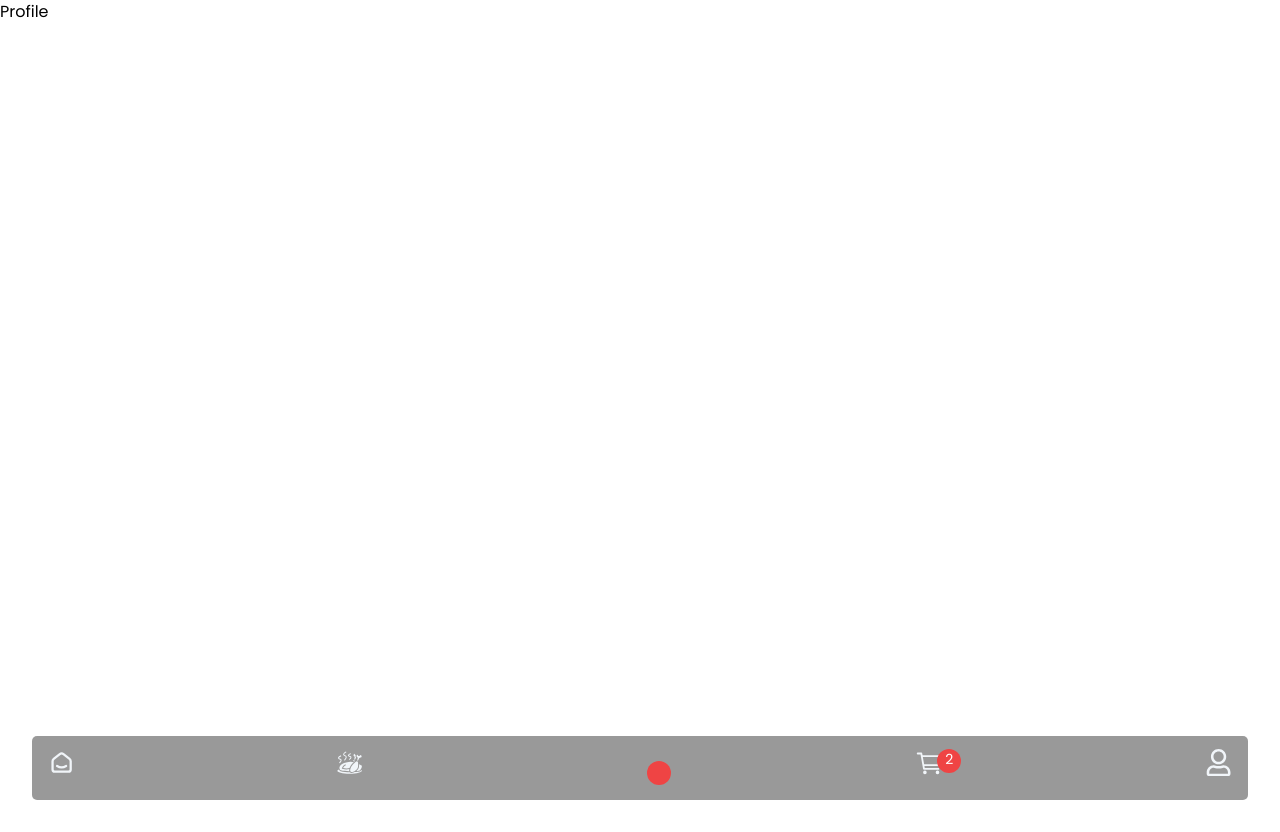
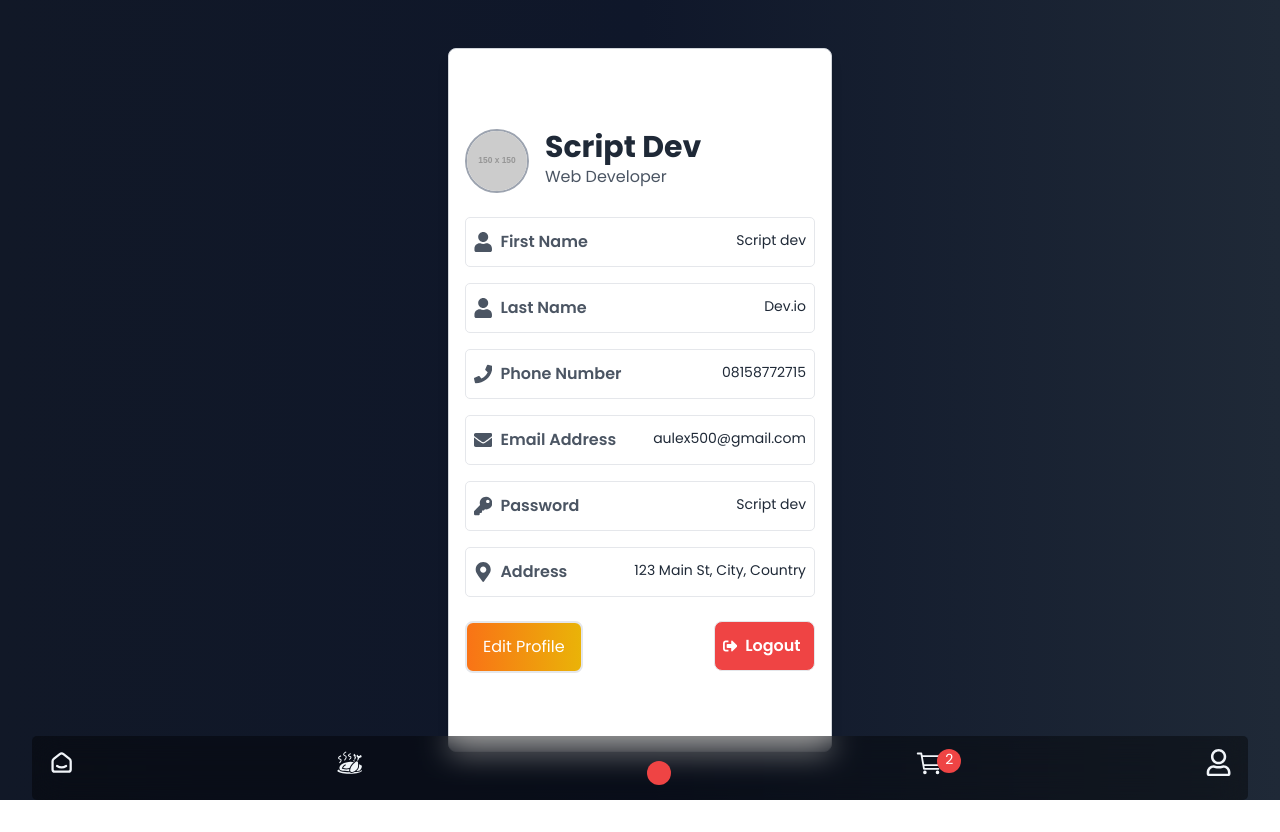
Before and after one commit to au-lex/FOOD_DElivery_WebApp, a React (Vite) app: page /Profile in a window 1280 px wide. Before the commit the page ends 800 px from the top, so only its background shows below. Built offline with nearby package versions, Linux system fonts and the light colour scheme; some icons are missing.

Commit message:
profile page

```diff
--- a/src/Components/Pages/Cart.jsx
+++ b/src/Components/Pages/Cart.jsx
@@ -6,7 +6,89 @@ const Cart = () => {
   return (
     <>
     <Loader />
-    Cart
+    {/* {isCartOpen && (
+  <>
+<div className='fixed top-0 left-0 w-full h-full bg-white  z-40'></div>
+
+        <div
+          className="bg-white min-h-[20rem] top-[4rem]   z-50 px-6 w-full fixed mb-[5rem]
+          act"
+
+        >
+   <div className=''>
+      <h1 className="text-xl font-meduim pt-4 mb-4">My Cart</h1>
+
+      {cart.length === 0 ? (
+        <p className="text-gray-500">No items in the cart</p>
+      ) : (
+        <ul className="space-y-4">
+          {cart.map((item, index) => (
+            <li
+              key={index}
+              className="flex items-center justify-between border-b border-gray-200 py-4"
+            >
+              <div className="flex items-center space-x-4">
+                <div className="flex-shrink-0 w-16 h-16">
+                  <img
+                    src={item.imgUrl}
+                    alt={item.name}
+                    className="w-full h-full object-cover rounded"
+                  />
+                </div>
+                <div>
+                  <h3 className="text-[12px] font-meduim">{item.name}</h3>
+                  <p className="text-gray-500">${item.price.toFixed(2)}</p>
+                </div>
+              </div>
+              <div className="flex items-center space-x-2">
+                <button
+                  onClick={() => decreaseQuantity(index)}
+                  className="text-gray-500 px-2 py-1 border border-gray-300 rounded"
+                >
+                  -
+                </button>
+                <span className="font-semibold">{item.quantity}</span>
+                <button
+                  onClick={() => increaseQuantity(index)}
+                  className="text-gray-500 px-2 py-1 border border-gray-300 rounded"
+                >
+                  +
+                </button>
+              </div>
+              <button
+                onClick={() => removeFromCart(index)}
+
+              >
+                   <RiCloseCircleFill className="text-[2rem]  text-red-500" />
+              </button>
+            </li>
+          ))}
+
+{cart.length > 0 && (
+        <p className="text-lg font-bold mt-4">Total: ${total.toFixed(2)}</p>
+
+      )}
+       <div className="btnn pb-[2rem]">
+       <Link to='/Check'>
+  <button className="bg-orange-500 rounded-[10px] text-white w-full p-3 transition duration-300 ease-in-out hover:bg-orange-700">
+    Checkout
+  </button>
+       </Link>
+</div>
+
+        </ul>
+      )}
+
+
+
+
+    </div>
+
+        </div>
+        </>
+      )} */}
+
+cart
     <HeaderFooter />
     </>
   )
--- a/src/Components/Pages/Profile.jsx
+++ b/src/Components/Pages/Profile.jsx
@@ -1,16 +1,134 @@
 import React from 'react'
 import HeaderFooter from "../HeaderFooter";
 import Loader from '../Loader';
+
+import { SiCoop } from "react-icons/si";
+
+import { FaUser, FaPhone, FaEnvelope, FaKey, FaSignOutAlt, FaMapMarkerAlt } from 'react-icons/fa';
 
 const Profile = () => {
   return (
     <>
 
     <Loader />
-        Profile
+
+<div className="bg-gradient-to-r from-gray-900 via-slate-900 to-gray-800 min-h-[100vh] mb-[2rem] flex
+lg:items-center justify-center">
+  <div className="bg-white px-[1rem] rounded-lg shadow-lg w-full sm:w-96 border border-gray-300">
+    <div className="flex  mb-6  pt-[5rem] ">
+      <img
+        src="https://via.placeholder.com/150"
+        alt="Profile"
+        className="w-16 h-16 rounded-full mr-4 border-2 border-gray-400"
+      />
+      <div>
+        <h1 className="text-3xl font-bold text-gray-800 capitalize">Script Dev</h1>
+        <p className="text-gray-600">Web Developer</p>
+      </div>
+    </div>
+
+    <div className="mb-6 ">
+      <div className="flex items-center mb-4 border py-3 rounded-[5px] px-2">
+        <FaUser className="text-gray-600 text-xl mr-2" />
+        <div className='flex justify-between w-full'>
+          <label className="block text-gray-600 font-semibold">First Name</label>
+          <p className="text-gray-800 ml-2 text-sm">Script dev</p>
+        </div>
+      </div>
+
+      <div className="flex items-center mb-4 border py-3 rounded-[5px] px-2">
+        <FaUser className="text-gray-600 text-xl mr-2" />
+        <div className='flex justify-between w-full'>
+
+          <label className="block text-gray-600 font-semibold">Last Name</label>
+          <p className="text-gray-800 ml-2 text-sm">Dev.io</p>
+        </div>
+      </div>
+
+      <div className="flex items-center mb-4 border py-3 rounded-[5px] px-2">
+      <FaPhone className="text-gray-600 text-xl mr-2" />
+        <div className='flex justify-between w-full'>
+          <label className="block text-gray-600 font-semibold">Phone Number</label>
+          <p className="text-gray-800 ml-2 text-sm">08158772715</p>
+        </div>
+      </div>
+
+      <div className="flex items-center mb-4 border py-3 rounded-[5px] px-2">
+      <FaEnvelope className="text-gray-600 text-xl mr-2" />
+        <div className='flex justify-between w-full'>
+          <label className="block text-gray-600 font-semibold">Email Address</label>
+          <p className="text-gray-800 ml-2 text-sm">aulex500@gmail.com</p>
+        </div>
+      </div>
+
+      <div className="flex items-center mb-4 border py-3 rounded-[5px] px-2">
+      <FaKey className="text-gray-600 text-xl mr-2" />
+        <div className='flex justify-between w-full'>
+          <label className="block text-gray-600 font-semibold">Password</label>
+          <p className="text-gray-800 ml-2 text-sm">Script dev</p>
+        </div>
+      </div>
+
+
+      <div className="flex items-center mb-4 border py-3 rounded-[5px] px-2">
+        <FaMapMarkerAlt className="text-gray-600 text-xl mr-2" />
+        <div className="flex justify-between w-full">
+          <label className="block text-gray-600 font-semibold">Address</label>
+          <p className="text-gray-800 ml-2 text-sm">123 Main St, City, Country</p>
+        </div>
+      </div>
+
+   </div>
+
+<div className='flex justify-between pb-[4rem] '>
+
+<div className='w-full'>
+
+    <button className="bg-gradient-to-r from-orange-500 to-yellow-500 rounded-[8px]
+     text-white py-3 px-4  border-2
+     ">
+      Edit Profile
+    </button>
+       </div>
+    <div className="flex items-center mb-4 border bg-red-500 text-white py-3 rounded-[8px] px-2">
+        <FaSignOutAlt className=" text-xl mr-2" />
+        <div className="flex justify-between w-full">
+          <label className="block  font-semibold">Logout</label>
+          {/* <p className="text-gray-800 ml-2 text-sm">Logout</p> */}
+        </div>
+      </div>
+
+      </div>
+  </div>
+</div>
         <HeaderFooter />
         </>
   )
 }
 
-export default Profile
+
+
+
+
+
+
+
+
+
+
+
+
+
+
+
+
+
+
+
+
+
+
+
+
+
+export default Profile;
```
